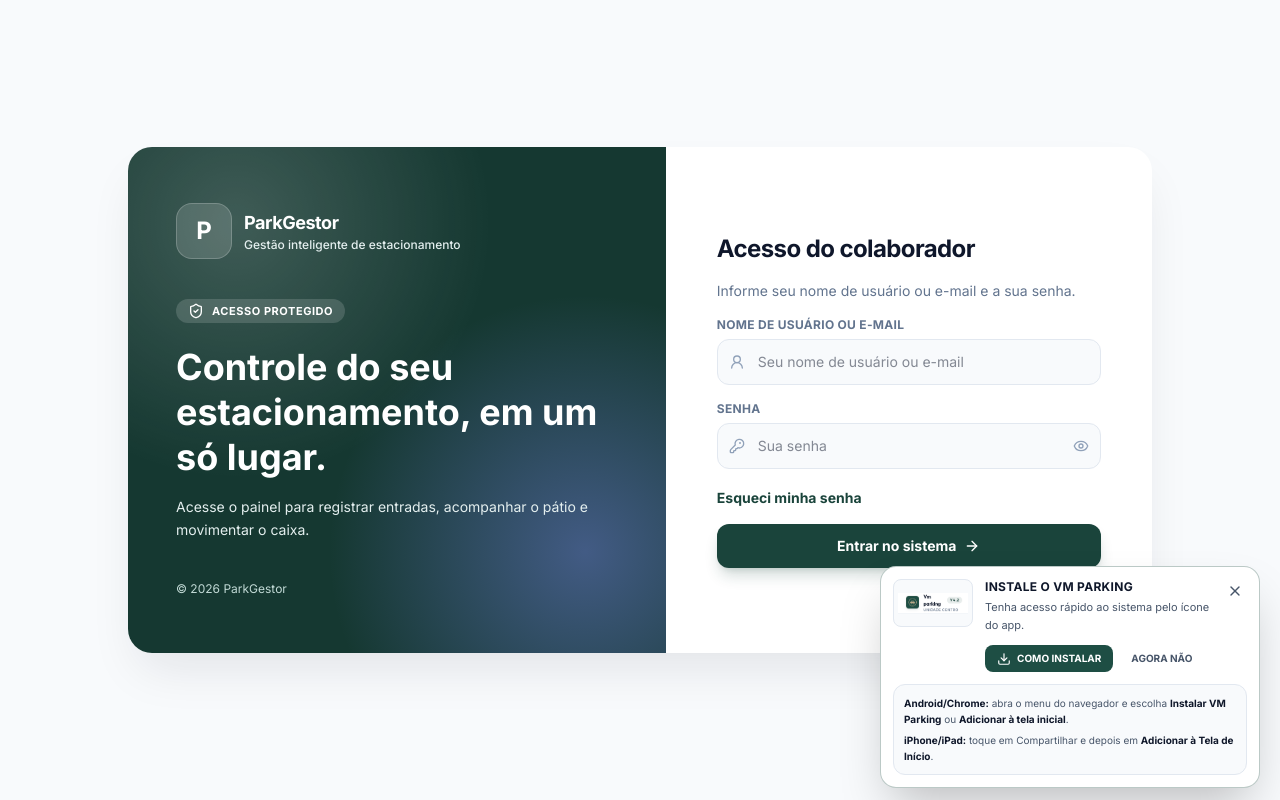
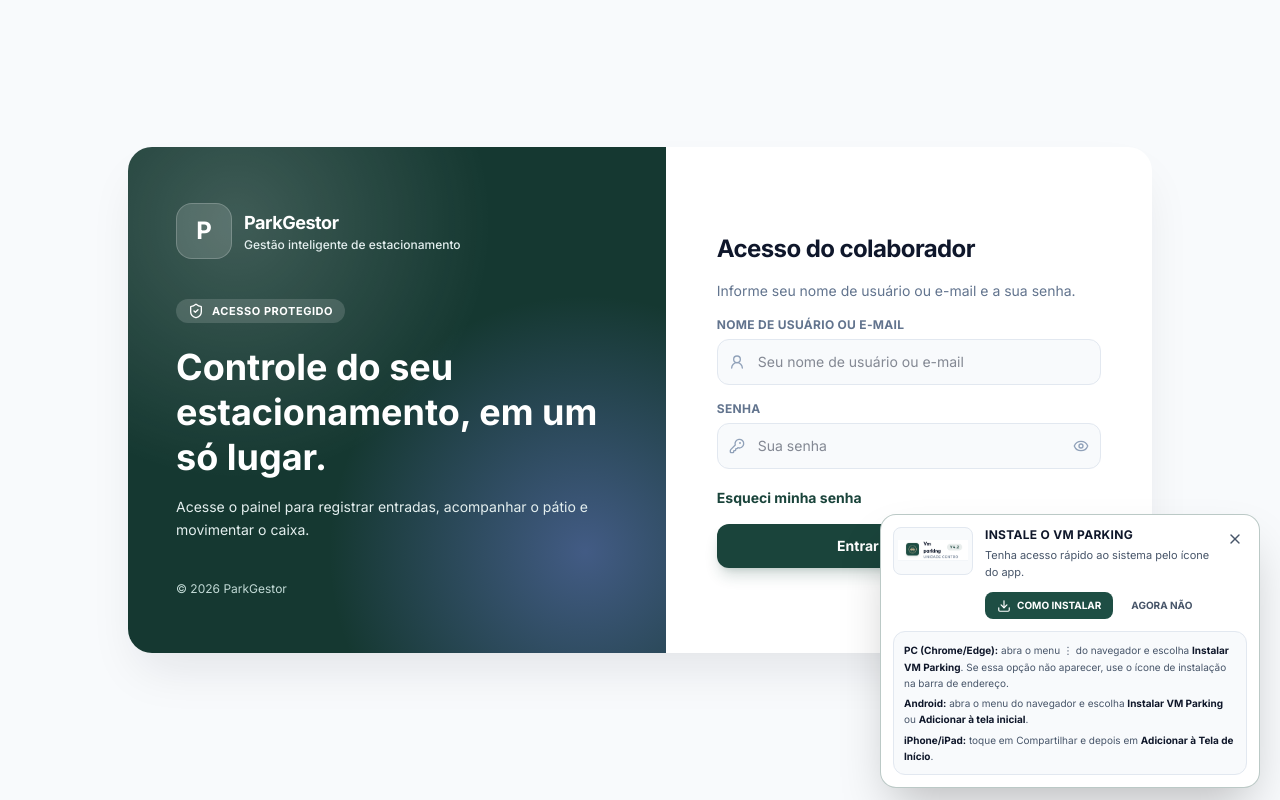
Before and after one commit to aebhvm/VM-Park, a React (Vite) app: page / in a window 1280 px wide. Both pictures are taken after a click on the button "COMO INSTALAR". Built offline with nearby package versions, Linux system fonts and the light colour scheme; no server answers.

Commit message:
fix: habilita instalacao do app no pc

```diff
--- a/index.html
+++ b/index.html
@@ -9,6 +9,7 @@
     <meta name="apple-mobile-web-app-status-bar-style" content="default" />
     <meta name="apple-mobile-web-app-title" content="VM Parking" />
     <link rel="manifest" href="/manifest.webmanifest" />
+    <link rel="apple-touch-icon" href="/pwa-icon.png" />
     <link rel="icon" href="/vm-park-logo.png" />
     <title>VM Parking - Gestão para Estacionamento</title>
   </head>
--- a/public/sw.js
+++ b/public/sw.js
@@ -1,5 +1,5 @@
-const CACHE_NAME = 'parkgestor-shell-v1';
-const APP_SHELL = ['/', '/manifest.webmanifest', '/vm-park-logo.png'];
+const CACHE_NAME = 'parkgestor-shell-v2';
+const APP_SHELL = ['/', '/manifest.webmanifest', '/vm-park-logo.png', '/pwa-icon.png'];
 
 self.addEventListener('install', (event) => {
   event.waitUntil(
--- a/src/components/InstallPrompt.tsx
+++ b/src/components/InstallPrompt.tsx
@@ -1,7 +1,7 @@
 import { useEffect, useState } from 'react';
 import { Download, X } from 'lucide-react';
 
-const INSTALL_PROMPT_SEEN_KEY = 'parkgestor-install-prompt-seen';
+const INSTALL_PROMPT_SEEN_KEY = 'parkgestor-install-prompt-seen-v2';
 
 interface BeforeInstallPromptEvent extends Event {
   prompt: () => Promise<void>;
@@ -95,7 +95,8 @@ export default function InstallPrompt() {
       </div>
       {showInstructions && (
         <div className="mt-3 rounded-xl border border-app-border bg-app-bg p-2.5 text-[10px] leading-relaxed text-app-muted">
-          <p><strong className="text-app-text">Android/Chrome:</strong> abra o menu do navegador e escolha <strong className="text-app-text">Instalar VM Parking</strong> ou <strong className="text-app-text">Adicionar à tela inicial</strong>.</p>
+          <p><strong className="text-app-text">PC (Chrome/Edge):</strong> abra o menu ⋮ do navegador e escolha <strong className="text-app-text">Instalar VM Parking</strong>. Se essa opção não aparecer, use o ícone de instalação na barra de endereço.</p>
+          <p className="mt-1"><strong className="text-app-text">Android:</strong> abra o menu do navegador e escolha <strong className="text-app-text">Instalar VM Parking</strong> ou <strong className="text-app-text">Adicionar à tela inicial</strong>.</p>
           <p className="mt-1"><strong className="text-app-text">iPhone/iPad:</strong> toque em Compartilhar e depois em <strong className="text-app-text">Adicionar à Tela de Início</strong>.</p>
         </div>
       )}
```
Also changed, not shown: public/manifest.webmanifest, public/pwa-icon.png (added).
